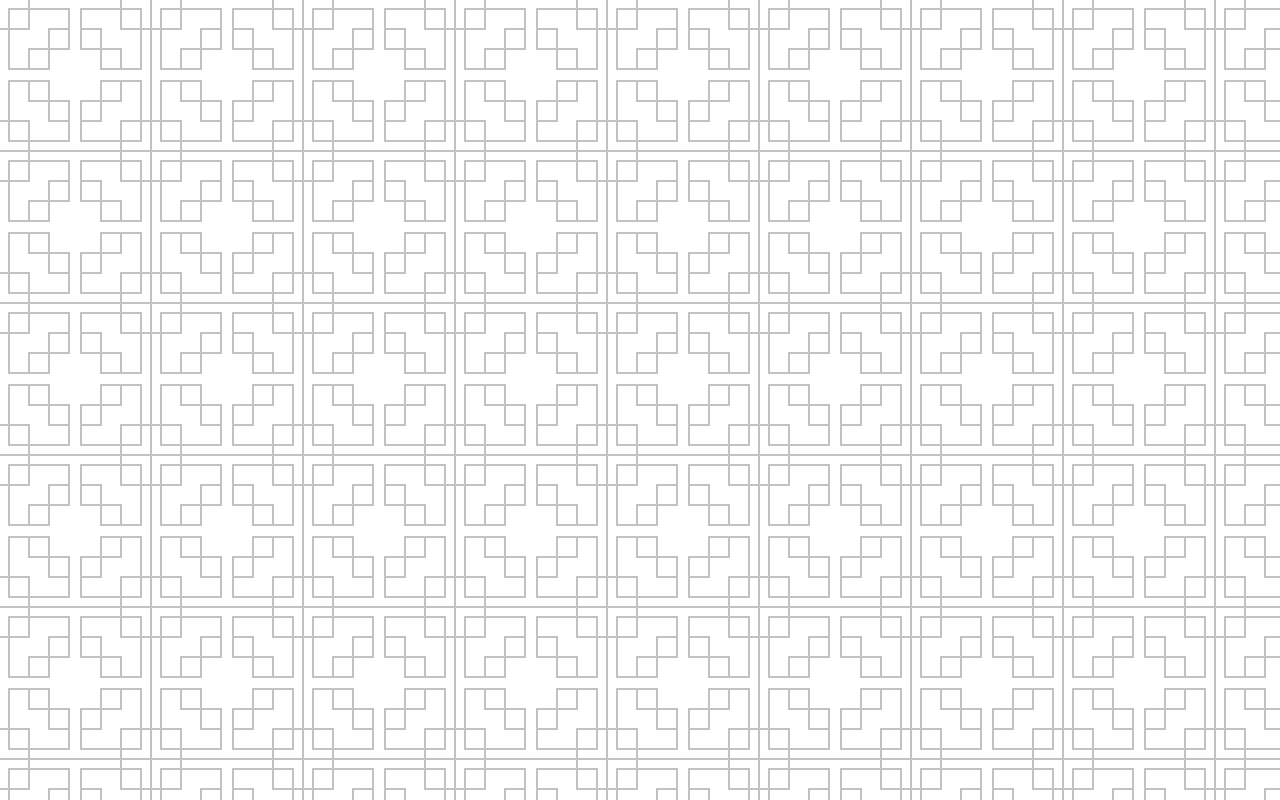
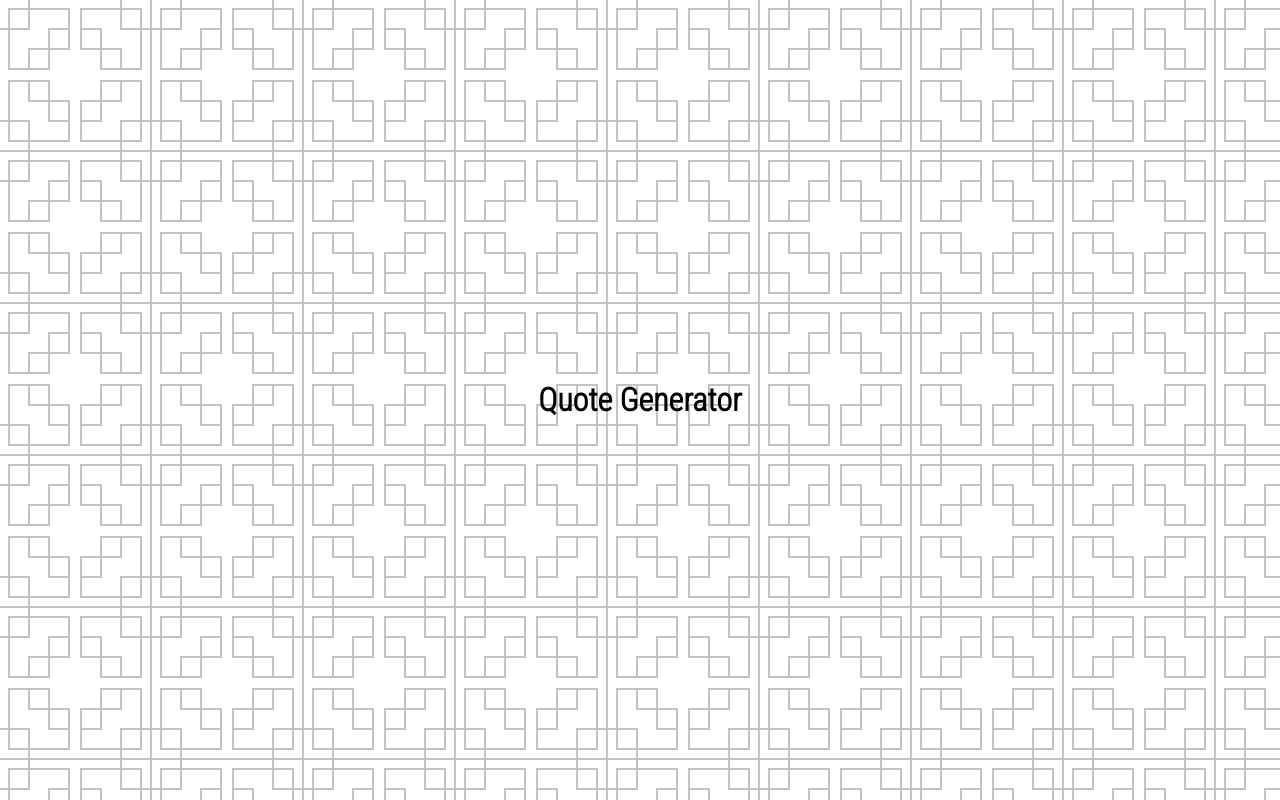
Before and after one commit to sRakshit107/QuoteGenerator, a plain HTML site: page index.html in a window 1280 px wide. Drawn offline with Linux system fonts and the light colour scheme.

Commit message:
Added Hello World To Test

```diff
--- a/index.html
+++ b/index.html
@@ -12,5 +12,6 @@
 <body>
     <!-- Scripts -->
    <script src="script.js"></script>
+   <h1>Quote Generator</h1>
 </body>
 </html>
```
